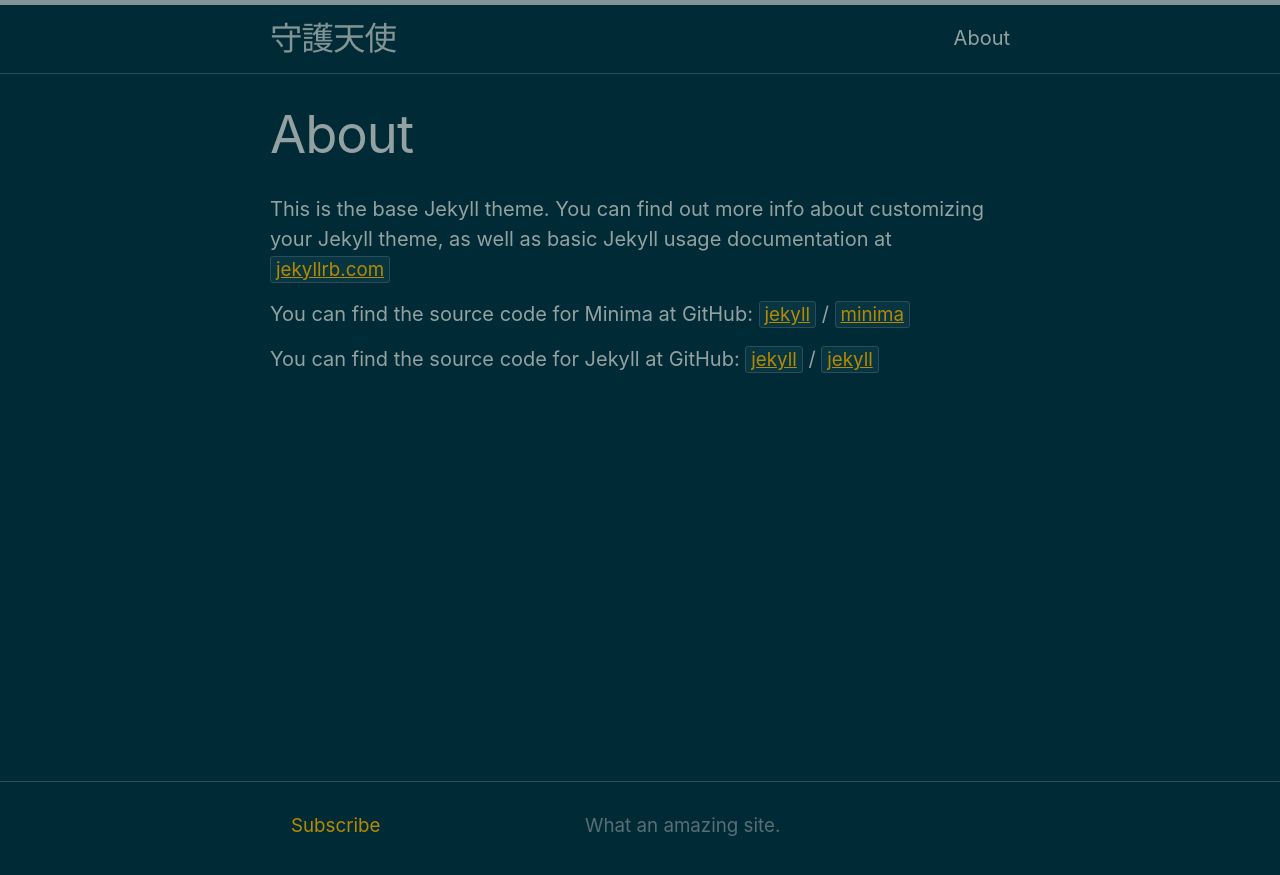
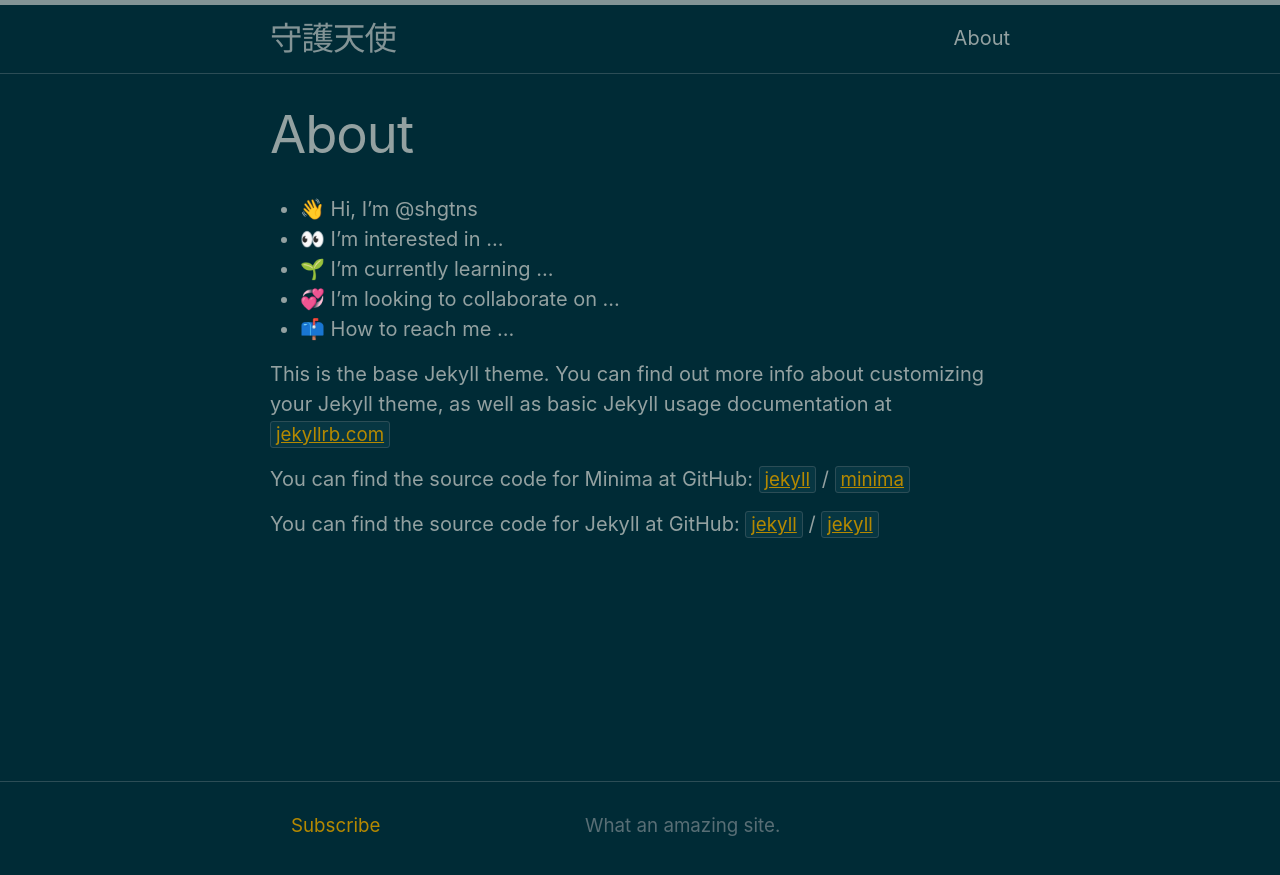
Before and after one commit to shgtns/shgtns.github.io, a Jekyll site: the page built from about.markdown, in a window 1280 px wide. Shown: the top 875 px of the page. Built offline with Jekyll 4.4.1, drawn with Linux system fonts in a browser that asks for light colours.

Commit message:
Update about.markdown
update

```diff
--- a/about.markdown
+++ b/about.markdown
@@ -3,6 +3,12 @@ layout: page
 title: About
 permalink: /about/
 ---
+
+- 👋 Hi, I’m @shgtns
+- 👀 I’m interested in ...
+- 🌱 I’m currently learning ...
+- 💞️ I’m looking to collaborate on ...
+- 📫 How to reach me ...
 
 This is the base Jekyll theme. You can find out more info about customizing your Jekyll theme, as well as basic Jekyll usage documentation at [jekyllrb.com](https://jekyllrb.com/)
 
```
